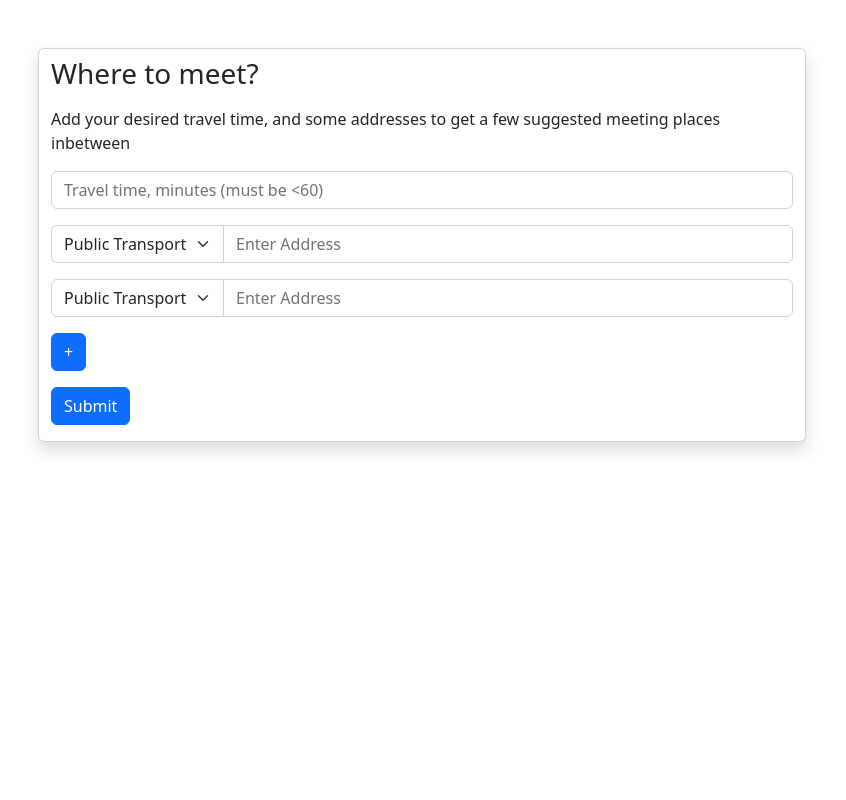
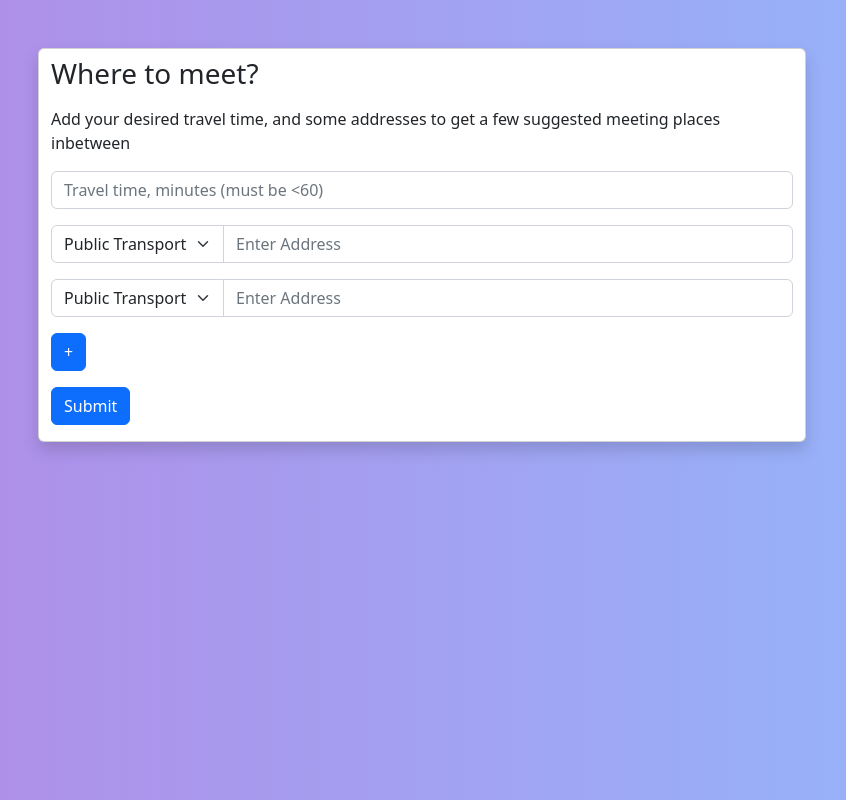
Before and after one commit to shanetwinterhalter/where-to-meet, a Flask app: page / in a window 1280 px wide. Shown: the whole page, without its empty margins (218-1064 px from the left). Run offline with Flask 2, Linux system fonts and the light colour scheme; some libraries are stand-ins or nearby versions.

Commit message:
Re-add front-page background

```diff
--- a/web/static/custom.css
+++ b/web/static/custom.css
@@ -12,7 +12,7 @@
 .fill {
     min-height: 100vh;
     min-width: 100vh;
-    width: 110%;
+    width: 100%;
     height: 100%;
     overflow-x: hidden;
     overflow-y: hidden;
--- a/web/templates/calculate.html
+++ b/web/templates/calculate.html
@@ -47,7 +47,9 @@
             </div>
         </div>
     </div>
+    {% if success %}
     <div id="map" class="fill position-fixed"></div>
+    {% endif %}
 </div>
 
 <script>
--- a/web/templates/front_page.html
+++ b/web/templates/front_page.html
@@ -1,6 +1,7 @@
 {% extends 'base.html' %}
 
 {% block content %}
+<div class="gradient-custom fill">
     <div class="row justify-content-md-center">
         <div class="col gy-5 gx-3">
             <div class="card container shadow" style="max-width: 48rem;">
@@ -53,6 +54,7 @@
             </div>
         </div>
     </div>
+</div>
 
 <template id="address-input-template">
     <div class="input-group mb-3">
```
Lines whose indentation alone changed are shown as unchanged.
